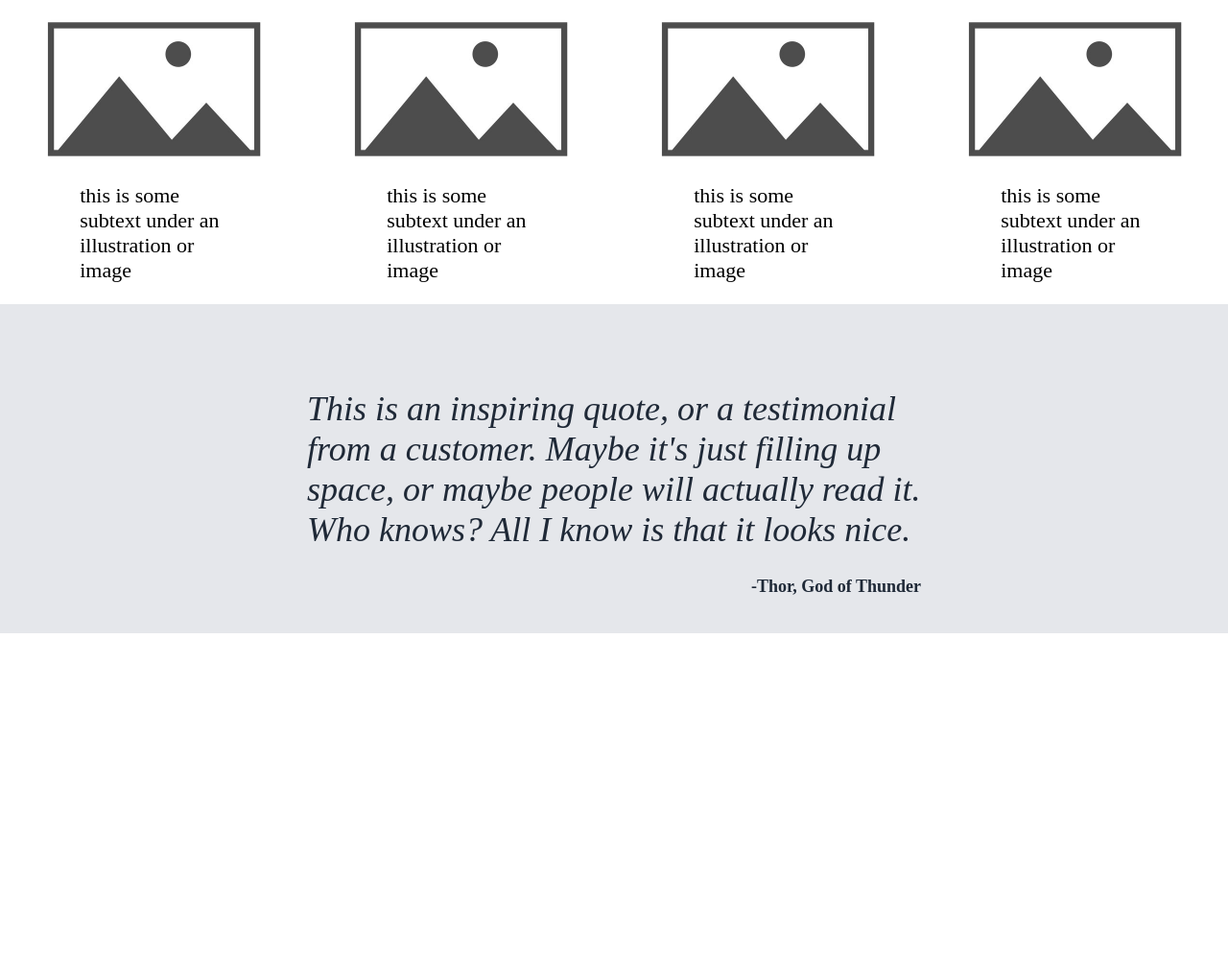
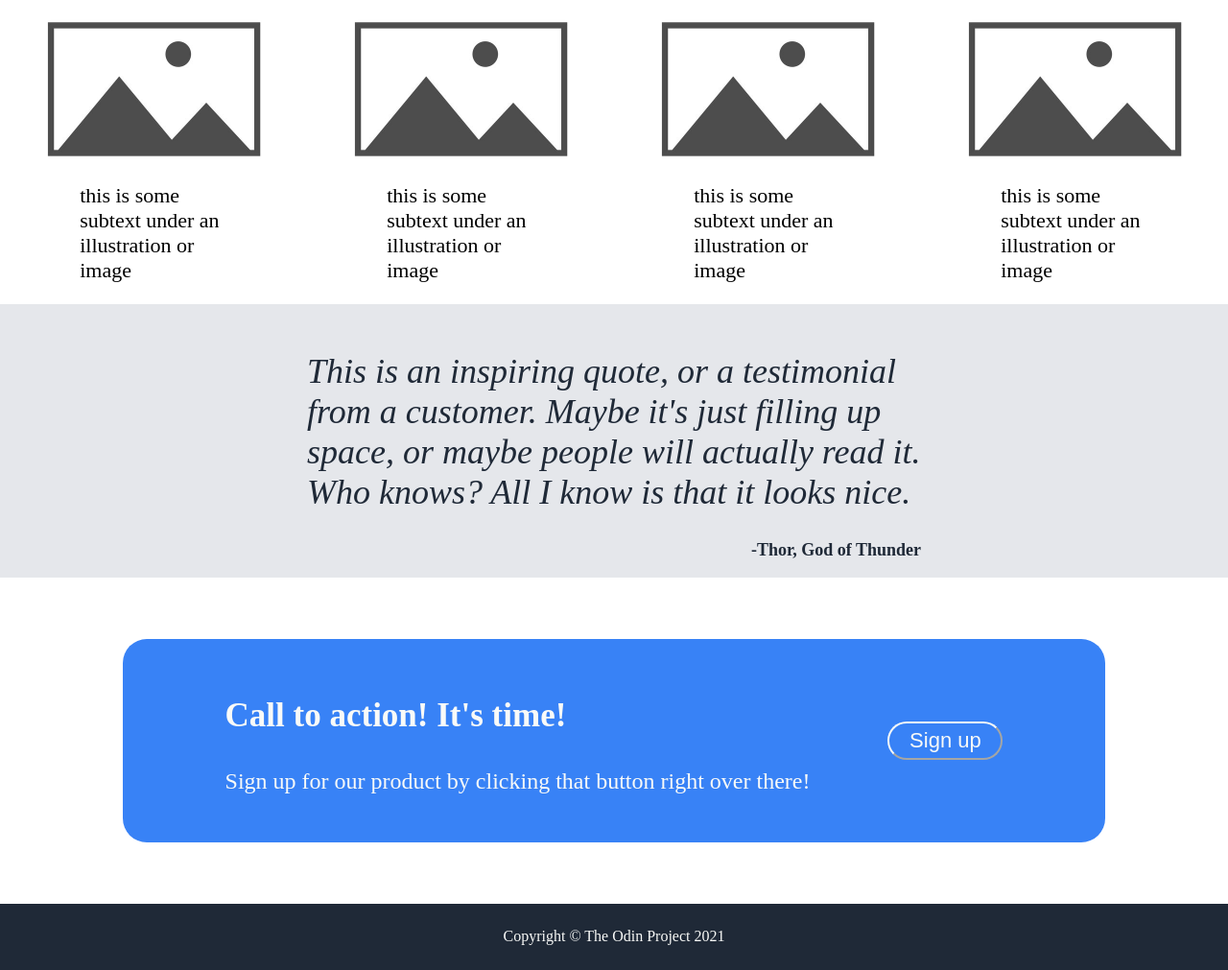
Before and after one commit to ndkma/new-TOP-landingpage, a plain HTML site: page index.html in a window 1280 px wide. Shown: the part 501-1512 px from the top of the page at 96% size. Before the commit the page ends 1161 px from the top, so only its background shows below. Drawn offline with Linux system fonts and the light colour scheme.

Commit message:
Add sign-up area and footer

```diff
--- a/index.html
+++ b/index.html
@@ -7,8 +7,6 @@
     <link rel="stylesheet" href="./styles.css">
 
 </head>
-
-
 
 <body>
     <div class="header">
@@ -73,6 +71,21 @@
         </p>
     </div>
 
+    <div class="call">
+        <div class="call-left">
+            <h3>Call to action! It's time!</h3>
+            <p>Sign up for our product by clicking that button right over there!</p>
+        </div>
+        <div class="call-right">
+            <button>Sign up</button>
+        </div>
+    </div>
+
+    <div class="footer">
+        <footer>
+            Copyright © The Odin Project 2021
+        </footer>
+    </div>
 
 </body>
 </html>
--- a/styles.css
+++ b/styles.css
@@ -56,9 +56,10 @@ body {
 
 .awesome button {
     background-color: #3882F6;
-    color: #E5E7EB;
+    color: #F9FAF8;
     border-radius: 25px;
-    font-size: 18px;
+    border: 9px thick #F9FAF8;
+    font-size: 22px;
     width: 120px;
     height: 40px;
     margin-top: 1%;
@@ -118,8 +119,8 @@ body {
     align-items: center;
     padding-left: 25%;
     padding-right: 25%;
-    padding-top: 4%;
-    padding-bottom: 4%;
+    padding-top: 1%;
+    margin-bottom: -2%;
     background-color: #E5E7EB;
     font-size: 36px;
     font-style: italic;
@@ -127,14 +128,69 @@ body {
 }
 
 .quote-author {
+    background-color: #E5E7EB;
     display: flex;
     justify-content: flex-end;
-    align-items: center;
     padding-left: 25%;
     padding-right: 25%;
-    margin-top: -6%;
     color: #1F2937;
     font-size: 18px;
     font-weight: bold;
+}
 
+/* ===================================================================== */
+
+/* CALL TO ACTION CALL TO ACTION CALL TO ACTION CALL TO ACTION CALL TO ACTION */
+
+.call {
+    display: flex;
+    flex-direction: row;
+    justify-content: space-evenly;
+    align-items: center;
+    padding: 2%;
+    background-color: #3882F6;
+    border: 5px #3882F6 thick;
+    border-radius: 25px;
+    margin: 5% 10%;
 }
+
+.call-left {
+    background-color: #3882F6;
+    color: #F9FAF8;
+}
+
+.call-left h3 {
+    font-size: 35px;
+}
+
+.call-left p {
+    font-size: 24px;
+}
+
+.call-right button {
+    background-color: #3882F6;
+    color: #F9FAF8;
+    border-radius: 25px;
+    border: 9px thick #F9FAF8;
+    border-color: #F9FAF8;
+    font-size: 22px;
+    width: 120px;
+    height: 40px;
+    margin-top: 1%;
+}
+
+/* ==================================================================== */
+
+/* FOOTER FOOTER FOOTER FOOTER FOOTER FOOTER FOOTER FOOTER */
+
+.footer {
+    display: flex;
+    justify-content: center;
+    align-items: center;
+    background-color: #1F2937;
+    color:#F9FAF8;
+    padding-top: 2%;
+    padding-bottom: 2%;
+}
+
+/* ======================================================================== */
```
